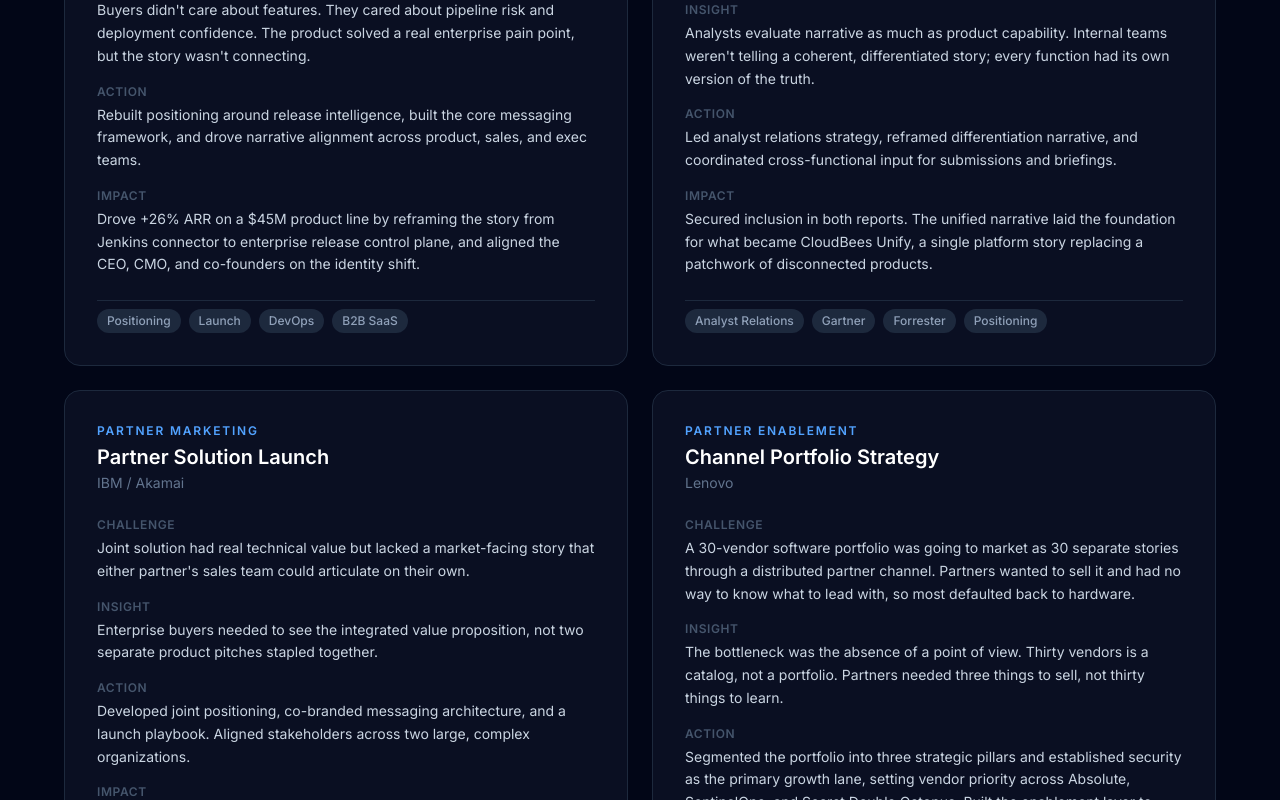
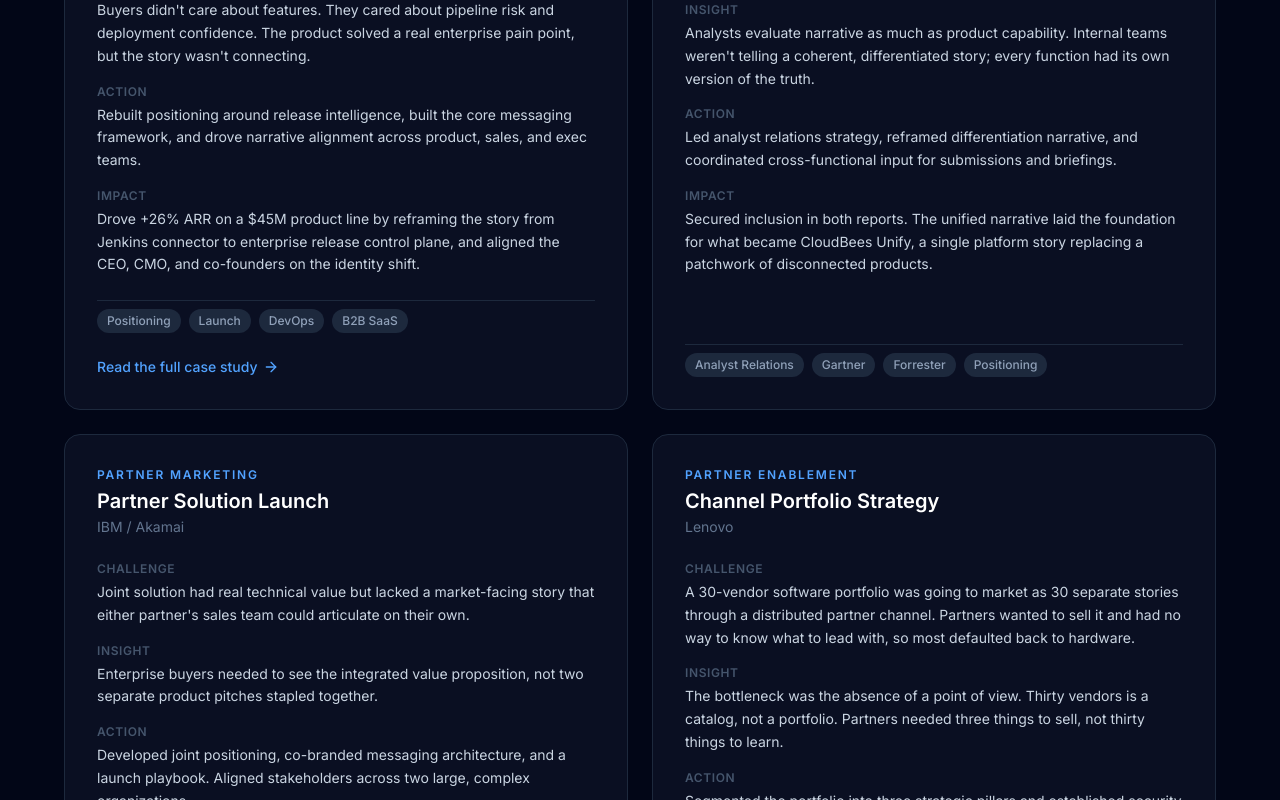
Before and after one commit to dpiland/drew-piland-portfolio, a Next.js app: page / in a window 1280 px wide. Shown: the part 3904-4704 px from the top of the page. Built offline with nearby package versions, Linux system fonts and the light colour scheme; a web font is replaced by a local one.

Commit message:
Link the homepage case study card to the CloudBees Unify page
The featured work cards had no links, so the full write-up at
/work/cloudbees-unify was only reachable by direct URL.

```diff
--- a/components/ui/CaseStudyCard.tsx
+++ b/components/ui/CaseStudyCard.tsx
@@ -1,3 +1,5 @@
+import Link from "next/link";
+import { ArrowRight } from "lucide-react";
 import type { CaseStudy } from "@/data/caseStudies";
 
 interface CaseStudyCardProps {
@@ -55,6 +57,19 @@
           </span>
         ))}
       </div>
+
+      {study.href && (
+        <Link
+          href={study.href}
+          className="group/link flex items-center gap-1.5 text-sm font-medium text-blue-400 hover:text-blue-300 transition-colors"
+        >
+          Read the full case study
+          <ArrowRight
+            className="w-4 h-4 transition-transform group-hover/link:translate-x-0.5"
+            aria-hidden="true"
+          />
+        </Link>
+      )}
     </div>
   );
 }
--- a/data/caseStudies.ts
+++ b/data/caseStudies.ts
@@ -9,6 +9,8 @@
   // EDIT: Replace [Placeholder: ...] markers with your real metrics
   impact: string;
   tags: string[];
+  /** Path to a full case study page, if one exists. */
+  href?: string;
 }
 
 export const caseStudies: CaseStudy[] = [
@@ -26,6 +28,7 @@
     impact:
       "Drove +26% ARR on a $45M product line by reframing the story from Jenkins connector to enterprise release control plane, and aligned the CEO, CMO, and co-founders on the identity shift.",
     tags: ["Positioning", "Launch", "DevOps", "B2B SaaS"],
+    href: "/work/cloudbees-unify",
   },
   {
     id: "analyst",
```
